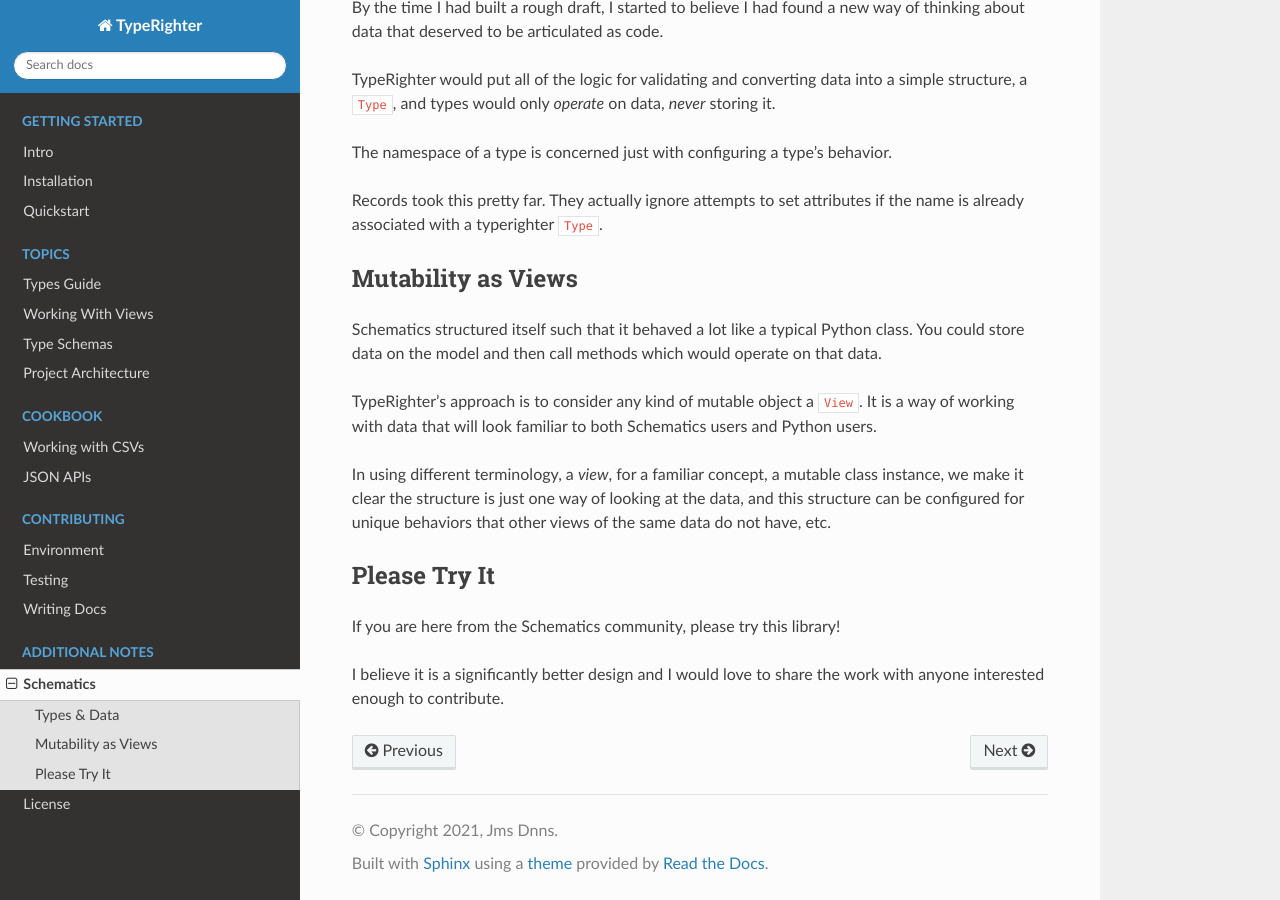
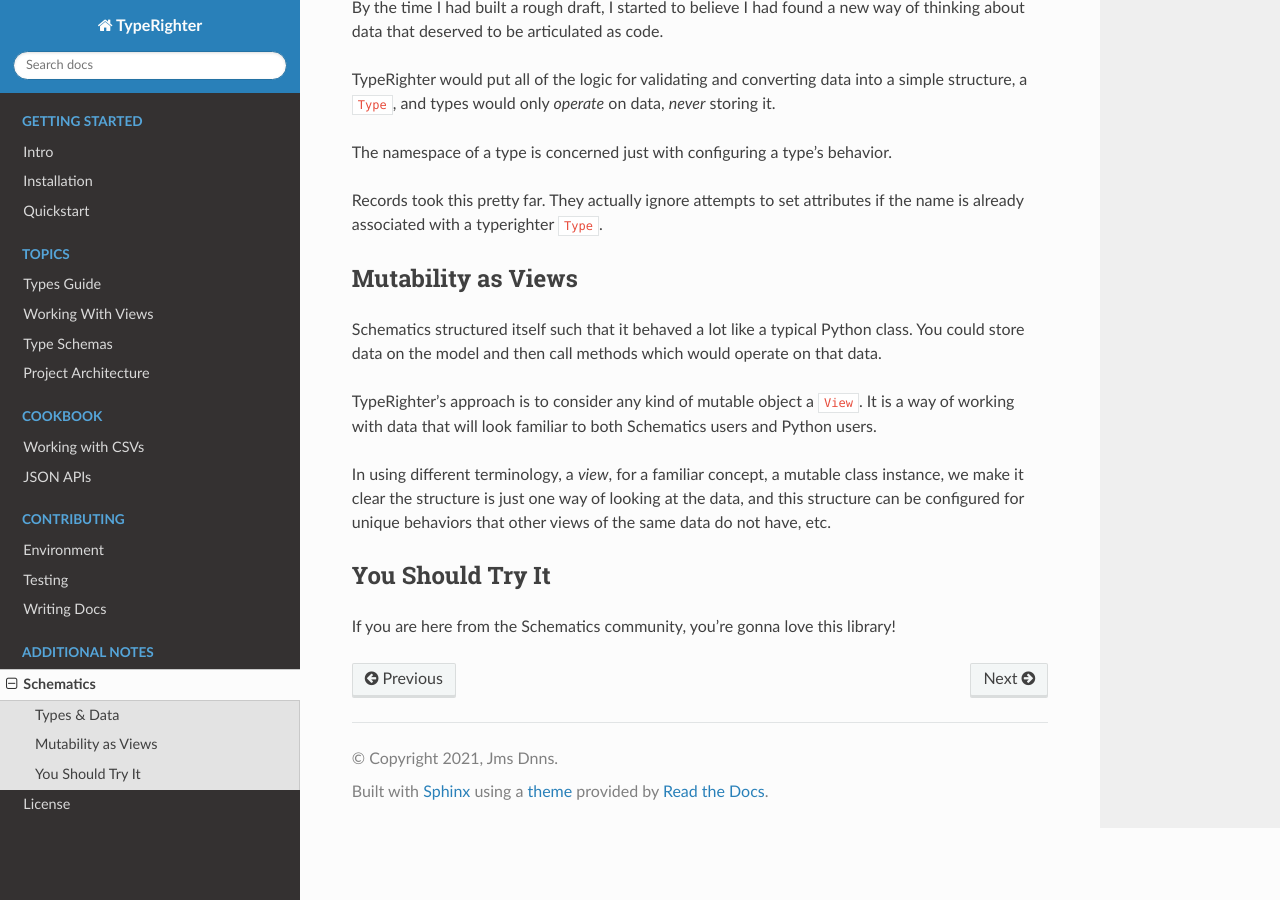
Before and after one commit to jmsdnns/typerighter, a Sphinx documentation site: the page built from docs/notes/schematics.rst, in a window 1280 px wide and 900 px high, scrolled down 628 px. Built offline with Sphinx 7.4.7 and the Read the Docs theme 2.0.0, drawn with Linux system fonts in a browser that asks for light colours.

Commit message:
slight docs tweaks

```diff
--- a/docs/notes/schematics.rst
+++ b/docs/notes/schematics.rst
@@ -54,10 +54,7 @@ class instance, we make it clear the structure is just one way of looking at
 the data, and this structure can be configured for unique behaviors that other
 views of the same data do not have, etc.
 
-Please Try It
-=============
+You Should Try It
+=================
 
-If you are here from the Schematics community, please try this library!
-
-I believe it is a significantly better design and I would love to share the
-work with anyone interested enough to contribute.
+If you are here from the Schematics community, you're gonna love this library!
```
